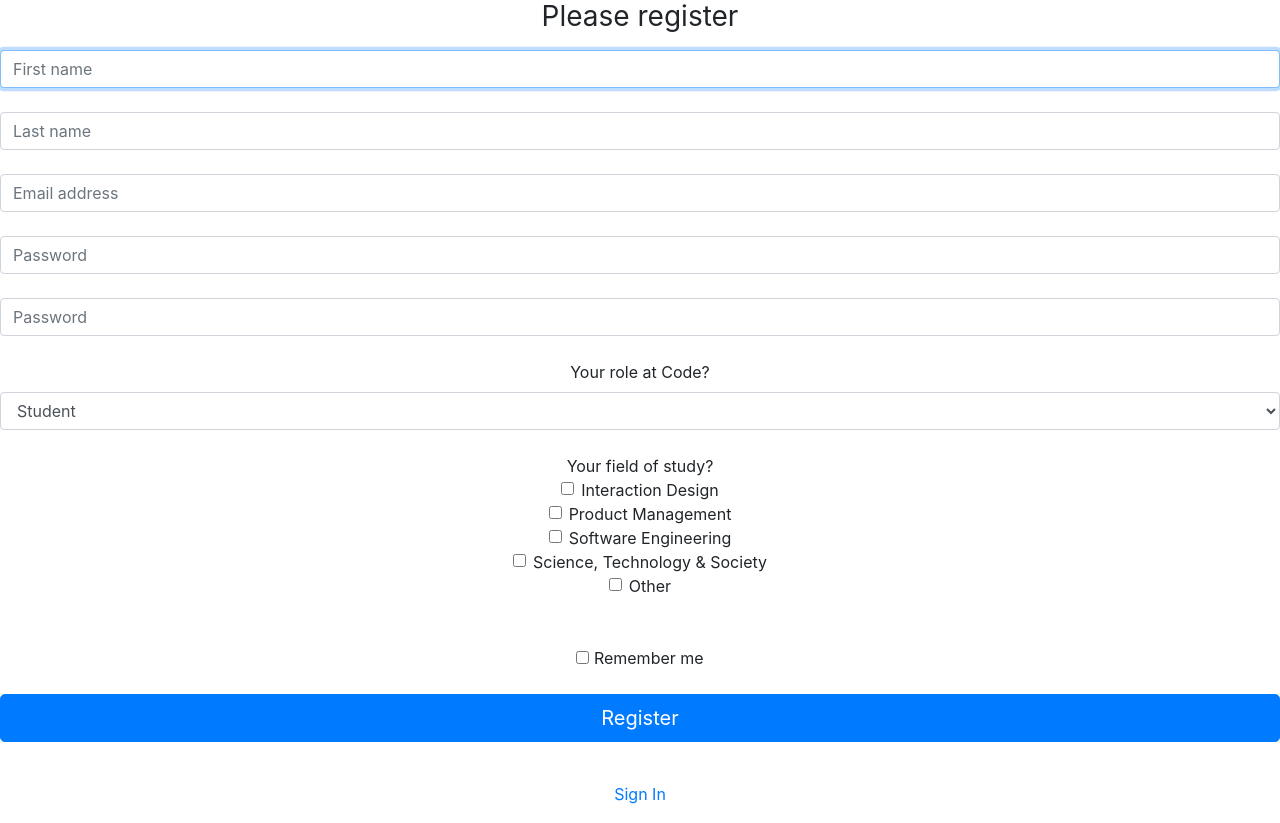
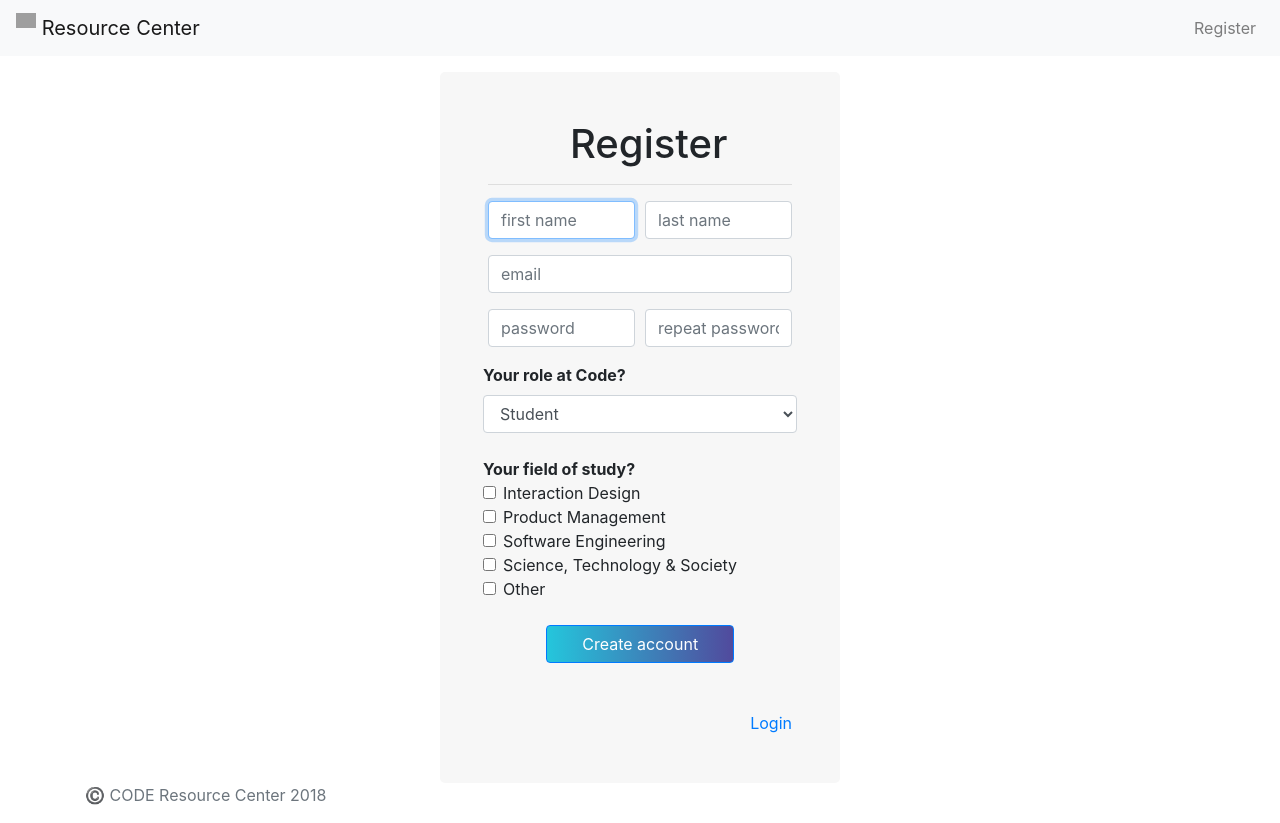
Before and after one commit to codeuniversity/code-resource-center, a Django app: page /accounts/signup in a window 1280 px wide. Run offline with Django 3.2, Linux system fonts and the light colour scheme; some libraries are stand-ins or nearby versions; grey boxes are pictures that could not be loaded.

Commit message:
Rework design.

```diff
--- a/accounts/templates/signup.html
+++ b/accounts/templates/signup.html
@@ -1,43 +1,54 @@
-<!-- <!doctype html> -->
-<html lang="en">
+{% extends 'base.html' %}
 
-<head>
-    <meta charset="utf-8">
-    <meta name="viewport" content="width=device-width, initial-scale=1, shrink-to-fit=no">
-    <meta name="description" content="">
-    <meta name="author" content="">
-    <link rel="icon" href="../../../../favicon.ico">
+{% load staticfiles %}
 
-    <title>Signin Template for Bootstrap</title>
+{% block content %}
 
-    <!-- Bootstrap core CSS -->
-    <link rel="stylesheet" href="https://stackpath.bootstrapcdn.com/bootstrap/4.1.3/css/bootstrap.min.css" integrity="sha384-MCw98/SFnGE8fJT3GXwEOngsV7Zt27NXFoaoApmYm81iuXoPkFOJwJ8ERdknLPMO"
-        crossorigin="anonymous">
+<div class="d-flex justify-content-center">
+    <div class="mt-3 p-5"
+         style="height: calc(100vh-24px);
+            border-radius: 5px; width:400px;
+            background: rgb(247, 247, 247);">
+          <h1 style="margin: auto; width: 140px;"> Register </h1>
+          <hr />
+          {% if error %}
+          <p style="color: rgb(135, 18, 18);">{{ error }}</p>
+          <br />
+          {% endif %}
 
-    <!-- Custom styles for this template -->
-    <!-- <link href="signin.css" rel="stylesheet"> -->
-</head>
+          <form class="p-8 mx-auto" style="margin: auto; width: 100%;"
+                method="POST" action="{% url 'signup' %}">
+          {%  csrf_token %}
+          <div class="form-row">
+                <div class="form-group col-md-6">
+                    <label for="inputFirstName" class="sr-only">First name</label>
+                    <input class="form-control" id="inputFirstName" type="text" placeholder="first name" required autofocus>
+                </div>
+                <div class="form-group col-md-6">
+                    <label for="inputLastName" class="sr-only">Last name</label>
+                    <input class="form-control" id="inputLastName" type="text" placeholder="last name" required>
+                </div>
+            </div>
+                <div class="form-group">
+                    <label for="inputEmail" class="sr-only">email</label>
+                    <input type="email" id="inputEmail" class="form-control" placeholder="email" required>
+                </div>
 
-<body class="text-center">
-    <form class="form-signin">
-        <h1 class="h3 mb-3 font-weight-normal">Please register</h1>
-        <label for="inputFirstName" class="sr-only">First name</label>
-        <input class="form-control" id="inputName" type="text" placeholder="First name" required autofocus>
-        <br>
-        <label for="inputLastName" class="sr-only">Last name</label>
-        <input class="form-control" id="inputLastName" type="text" placeholder="Last name" required>
-        <br>
-        <label for="inputEmail" class="sr-only">Email address</label>
-        <input type="email" id="inputEmail" class="form-control" placeholder="Email address" required>
-        <br>
-        <label for="inputPassword" class="sr-only">Password</label>
-        <input type="password" id="inputPassword" class="form-control" placeholder="Password" required>
-        <br>
-        <label for="inputPassword" class="sr-only">Repeat password</label>
-        <input type="password" id="inputPassword" class="form-control" placeholder="Password" required>
-        <br>
-        <label for="exampleFormControlSelect1">Your role at Code?</label>
-        <select class="form-control" id="exampleFormControlSelect1" required>
+            <div class="form-row">
+                <div class="form-group col-md-6">
+                    <label for="inputPassword1" class="sr-only">password</label>
+                    <input type="password" id="inputPassword1" class="form-control" placeholder="password" required>
+                </div>
+                <div class="form-group col-md-6">
+                    <label for="passwordrepeat" class="sr-only">repeat password</label>
+                    <input type="password" id="passwordrepeat" class="form-control" placeholder="repeat password" required>
+                </div>
+            </div>
+
+            <div class="form-row">
+                <label for="roleSelect"
+                    style="font-weight: bold;">Your role at Code?</label>
+                <select class="form-control" id="roleSelect" required>
                     <!-- To do: dynamic loop through user_type table -->
                     <option>Student</option>
                     <option>Academic Staff</option>
@@ -45,13 +56,14 @@
                     <option>External</option>
                     <option>Alumni</option>
                 </select>
-        <br>
+            </div>
+            <br />
 
-        <!-- To do: dynamic loop through user_type table
-    To do: Minimum one checkbox required-->
-        <label class="form-check-label" for="form-check">
+            <div class="form-row">
+                <label class="form-check-label" for="form-check" style="font-weight: bold;">
                     Your field of study?
                 </label>
+                <!-- To do: dynamic loop through department table -->
                 <div class="form-check">
                     <input class="form-check-input" type="checkbox" value="" id="defaultCheck1">
                     <label class="form-check-label" for="defaultCheck1">
@@ -73,22 +85,27 @@
                         Science, Technology & Society
                     </label>
                     <br>
-            <input class="form-check-input" type="checkbox" value="" id="defaultCheck4">
-            <label class="form-check-label" for="defaultCheck4">
+                    <input class="form-check-input" type="checkbox" value="" id="defaultCheck5">
+                    <label class="form-check-label" for="defaultCheck5">
                         Other
                     </label>
                 </div>
-        <br>
-        <br>
-        <div class="checkbox mb-3">
-            <label>
-                <input type="checkbox" value="remember-me"> Remember me
-            </label>
             </div>
-        <button class="btn btn-lg btn-primary btn-block" type="submit">Register</button>
+            <br />
+            <div class="form-row">
+                <input
+                    class="btn btn-primary animated pulse"
+                    style="background: linear-gradient(to right, rgb(36, 198, 220), rgb(81, 74, 157));
+                        margin: 0 auto; width: 60%;"
+                    type="submit"
+                    value="Create account"/>
+            </div>
           </form>
-    <br>
-    <a href=''>Sign In</a>
-</body>
-
-</html>
+          <br/>
+          <br/>
+          <div class="d-flex justify-content-end">
+                <a href="{% url 'login'%}">Login</a>
+          </div>
+    </div>
+</div>
+{% endblock %}
```
Lines whose indentation alone changed are shown as unchanged.
